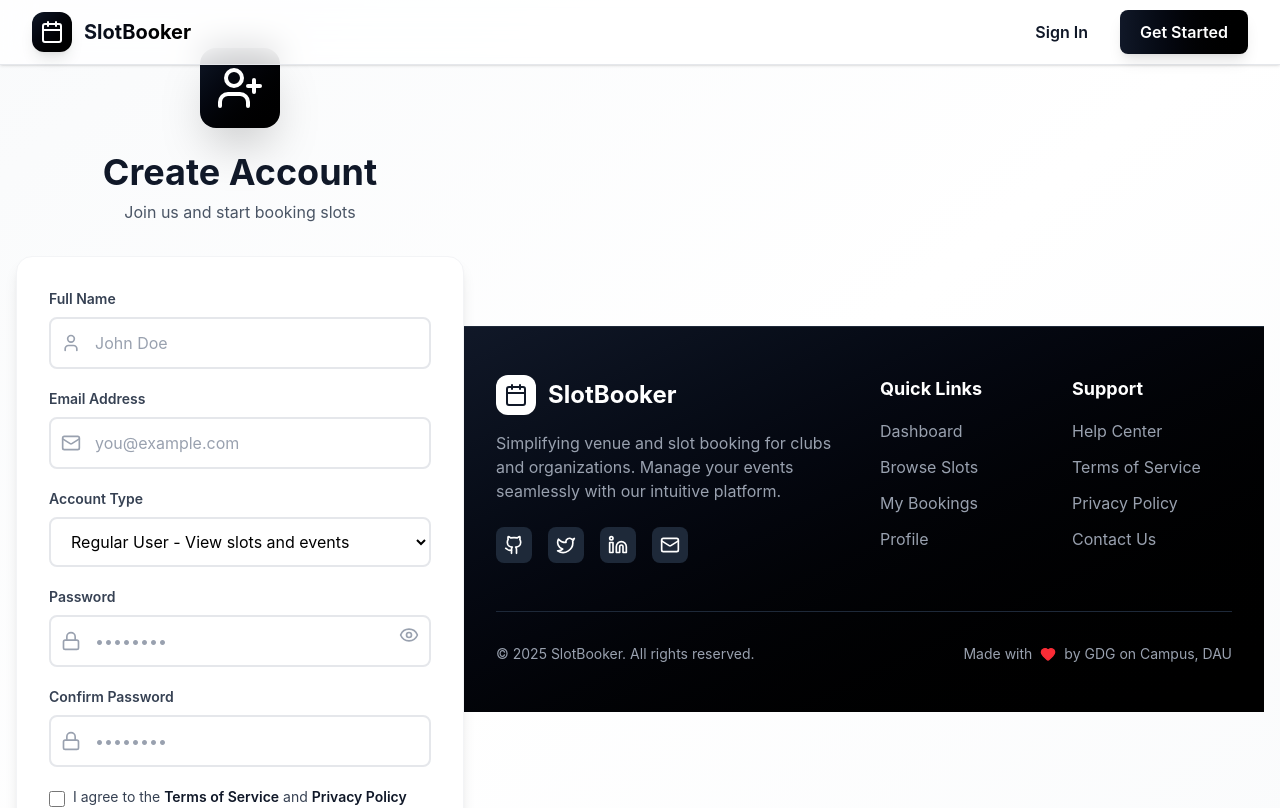
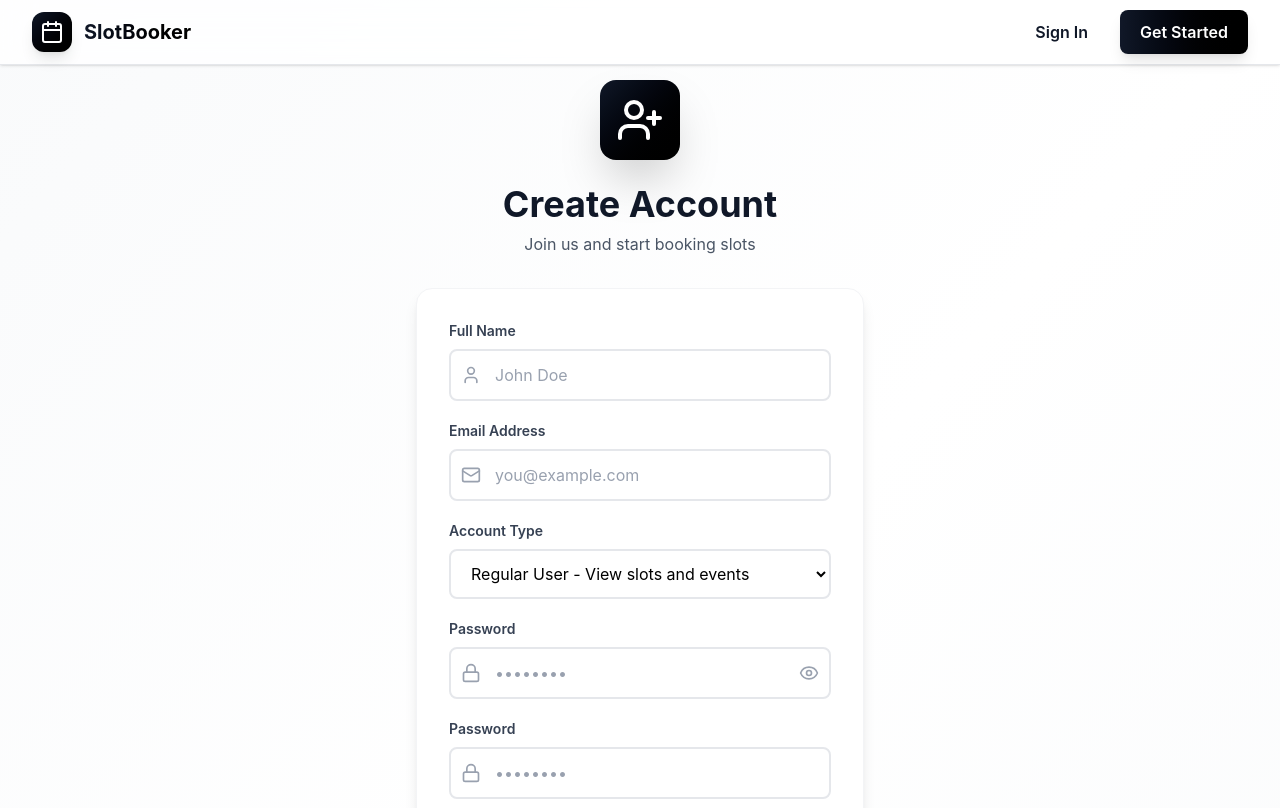
Before and after one commit to ossdaiict/SLoP5.0-Slot-Booking-System, a React (Vite) app in the folder Slot-Booking-System-Frontend/: page /register in a window 1280 px wide. Shown: the top 808 px of the page. Built offline with nearby package versions, Linux system fonts and the light colour scheme.

Commit message:
Fixed Footer and Password button

```diff
--- a/Slot-Booking-System-Frontend/src/components/ui/Input.jsx
+++ b/Slot-Booking-System-Frontend/src/components/ui/Input.jsx
@@ -1,4 +1,4 @@
-import React from 'react';
+import React, { Children } from 'react';
 
 const Input = ({
   label,
@@ -6,6 +6,7 @@ const Input = ({
   icon: Icon,
   className = '',
   containerClassName = '',
+  children,
   ...props
 }) => {
   return (
@@ -33,6 +34,7 @@ const Input = ({
           `}
           {...props}
         />
+      <div>{children}</div>
       </div>
       {error && (
         <p className="mt-1.5 text-sm text-red-600 animate-fadeIn">
--- a/Slot-Booking-System-Frontend/src/pages/Bookings.jsx
+++ b/Slot-Booking-System-Frontend/src/pages/Bookings.jsx
@@ -58,7 +58,7 @@ const Bookings = ({ user }) => {
   };
 
   return (
-    <div className="min-h-screen bg-gradient-to-br from-gray-50 via-white to-gray-50 pt-20 px-4 pb-12">
+    <div className="min-h-screen bg-gradient-to-br from-gray-50 via-white to-gray-50 flex flex-wrap items-center justify-center pt-20">
       <div className="max-w-7xl mx-auto animate-fadeIn">
         {/* Header */}
         <div className="flex flex-col sm:flex-row justify-between items-start sm:items-center gap-4 mb-8">
@@ -179,7 +179,9 @@ const Bookings = ({ user }) => {
           ))}
         </div>
       </div>
-      <Footer />
+      <div className='w-full mt-4'>
+        <Footer />
+      </div>
     </div>
   );
 };
--- a/Slot-Booking-System-Frontend/src/pages/Dashboard.jsx
+++ b/Slot-Booking-System-Frontend/src/pages/Dashboard.jsx
@@ -84,7 +84,7 @@ const Dashboard = ({ user }) => {
   };
 
   return (
-    <div className="min-h-screen bg-gradient-to-br from-gray-50 via-white to-gray-50 pt-20 px-4 pb-12">
+    <div className="min-h-screen bg-gradient-to-br from-gray-50 via-white to-gray-50 flex flex-wrap items-center justify-center pt-20">
       <div className="max-w-7xl mx-auto animate-fadeIn">
         {/* Header */}
         <div className="mb-8">
@@ -234,7 +234,9 @@ const Dashboard = ({ user }) => {
           </Card>
         </div>
       </div>
-      <Footer />
+      <div className='w-full mt-4'>
+        <Footer />
+      </div>
     </div>
   );
 };
--- a/Slot-Booking-System-Frontend/src/pages/Login.jsx
+++ b/Slot-Booking-System-Frontend/src/pages/Login.jsx
@@ -46,7 +46,7 @@ const Login = ({ onLogin }) => {
   };
 
   return (
-    <div className="min-h-screen bg-gradient-to-br from-gray-50 via-white to-gray-50 flex items-center justify-center px-4 py-12">
+    <div className="min-h-screen bg-gradient-to-br from-gray-50 via-white to-gray-50 flex flex-wrap items-center justify-center pt-20">
       <div className="w-full max-w-md animate-fadeIn">
         {/* Header */}
         <div className="text-center mb-8">
@@ -62,7 +62,7 @@ const Login = ({ onLogin }) => {
         </div>
 
         {/* Form Card */}
-        <Card className="p-8">
+        <Card className="p-8 w-100">
           {error && (
             <div className="mb-6 p-4 bg-red-50 border-l-4 border-red-500 rounded-lg animate-fadeIn">
               <p className="text-red-700 text-sm font-medium">{error}</p>
@@ -91,20 +91,22 @@ const Login = ({ onLogin }) => {
                 value={formData.password}
                 onChange={handleChange}
                 required
-              />
+              >
               <button
                 type="button"
                 onClick={() => setShowPassword(!showPassword)}
-                className="absolute right-3 top-[38px] text-gray-400 hover:text-gray-600 transition-colors duration-200"
+                className="absolute right-3 top-[16px] text-gray-400 hover:text-gray-600 transition-colors duration-200"
               >
                 {showPassword ? <EyeOff className="w-5 h-5" /> : <Eye className="w-5 h-5" />}
               </button>
+              </Input>
             </div>
 
             <div className="flex items-center justify-between text-sm">
-              <label className="flex items-center cursor-pointer group">
+              <label className="flex items-center cursor-pointer group" for="rememberMe">
                 <input
                   type="checkbox"
+                  id='rememberMe'
                   className="w-4 h-4 text-purple-600 border-gray-300 rounded focus:ring-purple-500 cursor-pointer"
                 />
                 <span className="ml-2 text-gray-700 group-hover:text-purple-600 transition-colors duration-200">
@@ -147,7 +149,9 @@ const Login = ({ onLogin }) => {
           </div>
         </Card>
       </div>
-      <Footer />
+      <div className='w-full mt-4'>
+        <Footer />
+      </div>
     </div>
   );
 };
--- a/Slot-Booking-System-Frontend/src/pages/Profile.jsx
+++ b/Slot-Booking-System-Frontend/src/pages/Profile.jsx
@@ -5,7 +5,7 @@ import Footer from '../components/ui/Footer';
 
 const Profile = ({ user }) => {
   return (
-    <div className="min-h-screen bg-gradient-to-br from-gray-50 via-white to-gray-50 pt-20 px-4 pb-12">
+    <div className="min-h-screen bg-gradient-to-br from-gray-50 via-white to-gray-50 flex flex-wrap items-center justify-center pt-20">
       <div className="max-w-4xl mx-auto animate-fadeIn">
         <h1 className="text-4xl font-bold text-gray-900 mb-8">Profile</h1>
 
@@ -49,7 +49,9 @@ const Profile = ({ user }) => {
           </div>
         </Card>
       </div>
-      <Footer />
+      <div className='w-full mt-4'>
+        <Footer />
+      </div>
     </div>
   );
 };
--- a/Slot-Booking-System-Frontend/src/pages/Register.jsx
+++ b/Slot-Booking-System-Frontend/src/pages/Register.jsx
@@ -53,7 +53,7 @@ const Register = () => {
   };
 
   return (
-    <div className="min-h-screen bg-gradient-to-br from-gray-50 via-white to-gray-50 flex items-center justify-center px-4 py-12">
+    <div className="min-h-screen bg-gradient-to-br from-gray-50 via-white to-gray-50 flex flex-wrap items-center justify-center pt-20">
       <div className="w-full max-w-md animate-fadeIn">
         {/* Header */}
         <div className="text-center mb-8">
@@ -127,7 +127,7 @@ const Register = () => {
               />
             )}
 
-            <div className="relative">
+           <div>
               <Input
                 label="Password"
                 type={showPassword ? 'text' : 'password'}
@@ -137,26 +137,36 @@ const Register = () => {
                 value={formData.password}
                 onChange={handleChange}
                 required
-              />
+              >
               <button
                 type="button"
                 onClick={() => setShowPassword(!showPassword)}
-                className="absolute right-3 top-[38px] text-gray-400 hover:text-gray-600 transition-colors duration-200"
+                className="absolute right-3 top-[16px] text-gray-400 hover:text-gray-600 transition-colors duration-200"
               >
                 {showPassword ? <EyeOff className="w-5 h-5" /> : <Eye className="w-5 h-5" />}
               </button>
+              </Input>
             </div>
 
+            <div>
               <Input
-              label="Confirm Password"
+                label="Password"
                 type={showPassword ? 'text' : 'password'}
-              name="confirmPassword"
+                name="password"
                 placeholder="••••••••"
                 icon={Lock}
-              value={formData.confirmPassword}
+                value={formData.password}
                 onChange={handleChange}
                 required
-            />
+              >
+              <button
+                type="button"
+                onClick={() => setShowPassword(!showPassword)}
+                className="absolute right-3 top-[16px] text-gray-400 hover:text-gray-600 transition-colors duration-200"
+              >
+              </button>
+              </Input>
+            </div>
 
             <label className="flex items-start cursor-pointer group">
               <input
@@ -204,7 +214,9 @@ const Register = () => {
           </div>
         </Card>
       </div>
+      <div className='w-full mt-4'>
         <Footer />
+      </div>
     </div>
   );
 };
--- a/Slot-Booking-System-Frontend/src/pages/Slots.jsx
+++ b/Slot-Booking-System-Frontend/src/pages/Slots.jsx
@@ -82,7 +82,7 @@ const Slots = ({ user }) => {
   const canBook = user && (user.role === 'club_admin' || user.role === 'super_admin');
 
   return (
-    <div className="min-h-screen bg-gradient-to-br from-gray-50 via-white to-gray-50 pt-20 px-4 pb-12">
+    <div className="min-h-screen bg-gradient-to-br from-gray-50 via-white to-gray-50 flex flex-wrap items-center justify-center pt-20">
       <div className="max-w-7xl mx-auto animate-fadeIn">
         {/* Header */}
         <div className="mb-8">
@@ -202,7 +202,9 @@ const Slots = ({ user }) => {
           </div>
         )}
       </div>
-      <Footer />
+      <div className='w-full mt-4'>
+        <Footer />
+      </div>
     </div>
   );
 };
```
Also changed, not shown: 1 other file (tests, documents, lock files or other folders). Lines whose indentation alone changed are shown as unchanged.
